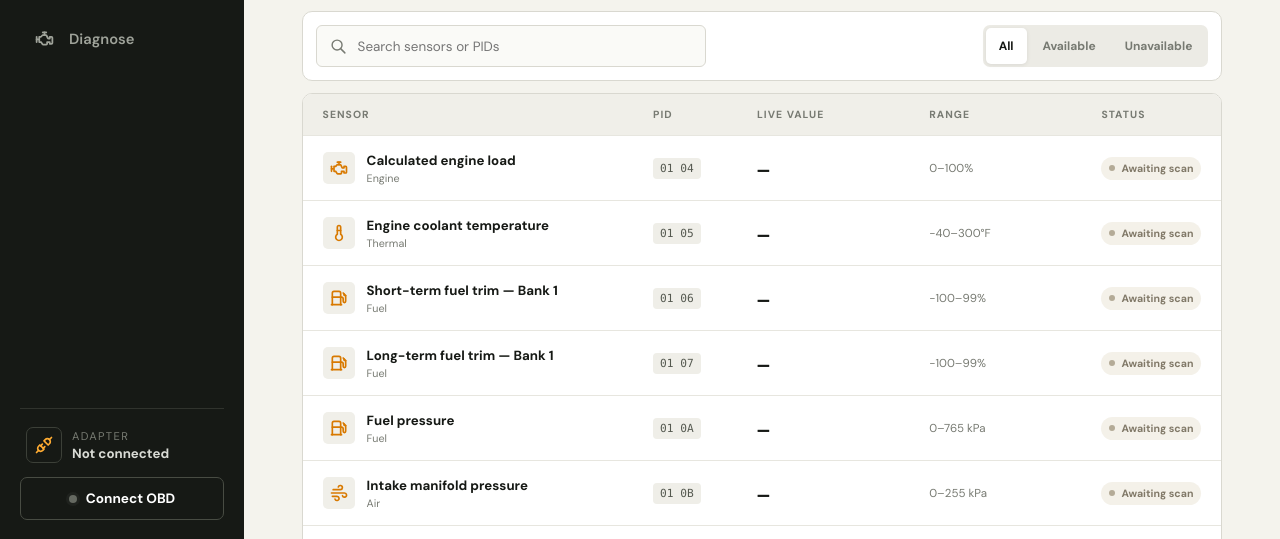
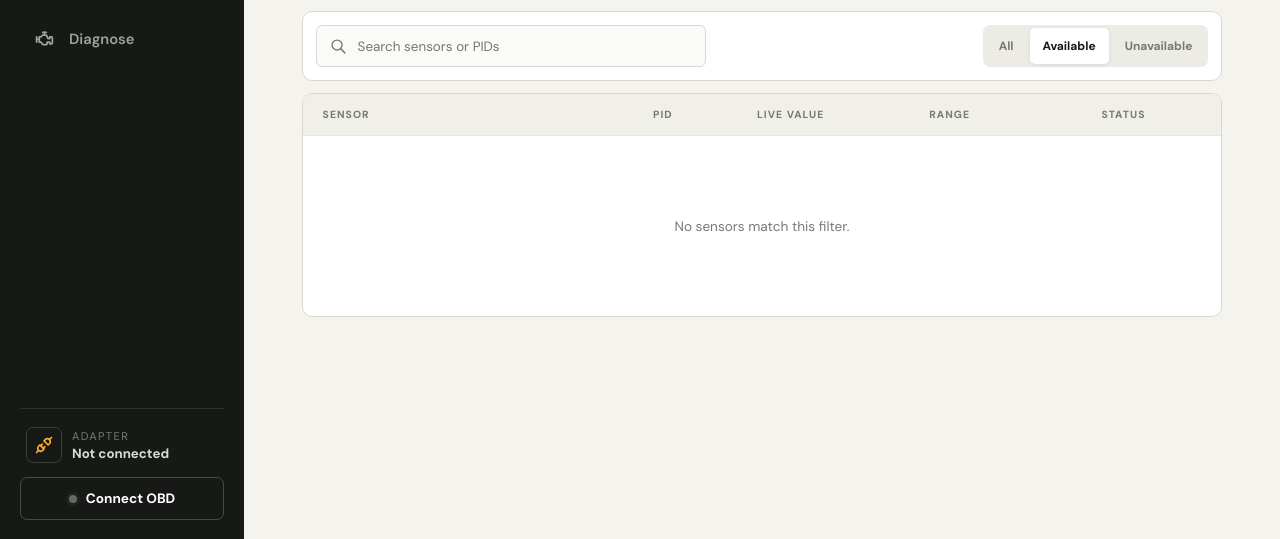
Before and after one commit to adilbiju/DriveDiag, a website: page dist/index.html in a window 1280 px wide. Both pictures are taken after a click on the button "Sensors". Shown: the part 260-799 px from the top of the page. Drawn offline with nearby package versions, Linux system fonts and the light colour scheme.

Commit message:
UI changes

```diff
--- a/dist/app.js
+++ b/dist/app.js
@@ -67,7 +67,7 @@ const state = {
   responseBuffer: '', pendingCommand: null, pollTimer: null, pollingIndex: 0, suspendPolling: false,
   sensorLastPolled: {}, fastBundleIds: [], lastFastPoll: 0, fastTimingConfigured: false, sampleTimestamps: [],
   values: { ...emptyValues }, sensorUpdatedAt: {}, selected: [], history: {}, paused: false,
-  sensorFilter: 'all', sensorSearch: '', chartSearch: '',
+  sensorFilter: 'available', sensorSearch: '', chartSearch: '',
   tripMiles: 0, speedSamples: [], codes: [], codeScanComplete: false, aiPending: false, analysisRevision: 0,
   vinRevision: 0, vehicleIdentityState: 'idle', vehicleIdentityMessage: '', connectionFallbackLabel: 'Not connected'
 };
@@ -436,7 +436,7 @@ function enrichCode(code, status = 'Stored') {
 }
 
 function renderCodes() {
-  $('#issueCount').textContent = String(state.codes.length).padStart(2, '0');
+  $('#issueCount').textContent = String(state.codes.length);
   const idle = state.mode === 'idle';
   $('#healthTitle').textContent = idle ? 'Not connected' : !state.codeScanComplete ? 'Scan needed' : state.codes.length ? `${state.codes.length} issue${state.codes.length === 1 ? '' : 's'} need attention` : 'No trouble codes reported';
   $('#healthCopy').textContent = idle ? 'Connect an OBD adapter to scan the engine control module.' : !state.codeScanComplete ? 'No code scan has completed yet.' : state.mode === 'demo' ? 'Optional demo codes are shown. Connect a vehicle for a real scan.' : state.codes.length ? 'Codes were returned by the connected engine control module.' : 'The engine control module returned no stored or pending codes.';
--- a/dist/index.html
+++ b/dist/index.html
@@ -129,7 +129,7 @@
           </div>
           <div class="sensor-toolbar panel">
             <label class="search-box"><i class="icon icon-search" aria-hidden="true"></i><input id="sensorSearch" type="search" placeholder="Search sensors or PIDs" autocomplete="off" /></label>
-            <div class="segmented" role="group" aria-label="Filter sensors"><button class="is-selected" data-filter="all">All</button><button data-filter="available">Available</button><button data-filter="unavailable">Unavailable</button></div>
+            <div class="segmented" role="group" aria-label="Filter sensors"><button data-filter="all">All</button><button class="is-selected" data-filter="available">Available</button><button data-filter="unavailable">Unavailable</button></div>
           </div>
           <div class="sensor-table panel">
             <div class="sensor-row sensor-head"><span>Sensor</span><span>PID</span><span>Live value</span><span>Range</span><span>Status</span></div>
@@ -167,7 +167,7 @@
           <div class="health-banner panel">
             <div class="health-icon"><i class="icon icon-activity-heartbeat" aria-hidden="true"></i></div>
             <div><span>POWERTRAIN HEALTH</span><strong id="healthTitle">Not connected</strong><p id="healthCopy">Connect an OBD adapter to scan the engine control module.</p></div>
-            <div class="issue-count"><strong id="issueCount">00</strong><span>CODES FOUND</span></div>
+            <div class="issue-count"><strong id="issueCount">0</strong><span>CODES FOUND</span></div>
           </div>
           <div class="diagnostic-layout">
             <div class="codes-list" id="codesList"></div>
@@ -209,6 +209,6 @@
     <div class="toast" id="toast" role="status" aria-live="polite"></div>
     <script src="safety.js?v=1"></script>
     <script src="vin.js?v=1"></script>
-    <script src="app.js?v=15"></script>
+    <script src="app.js?v=17"></script>
   </body>
 </html>
```
